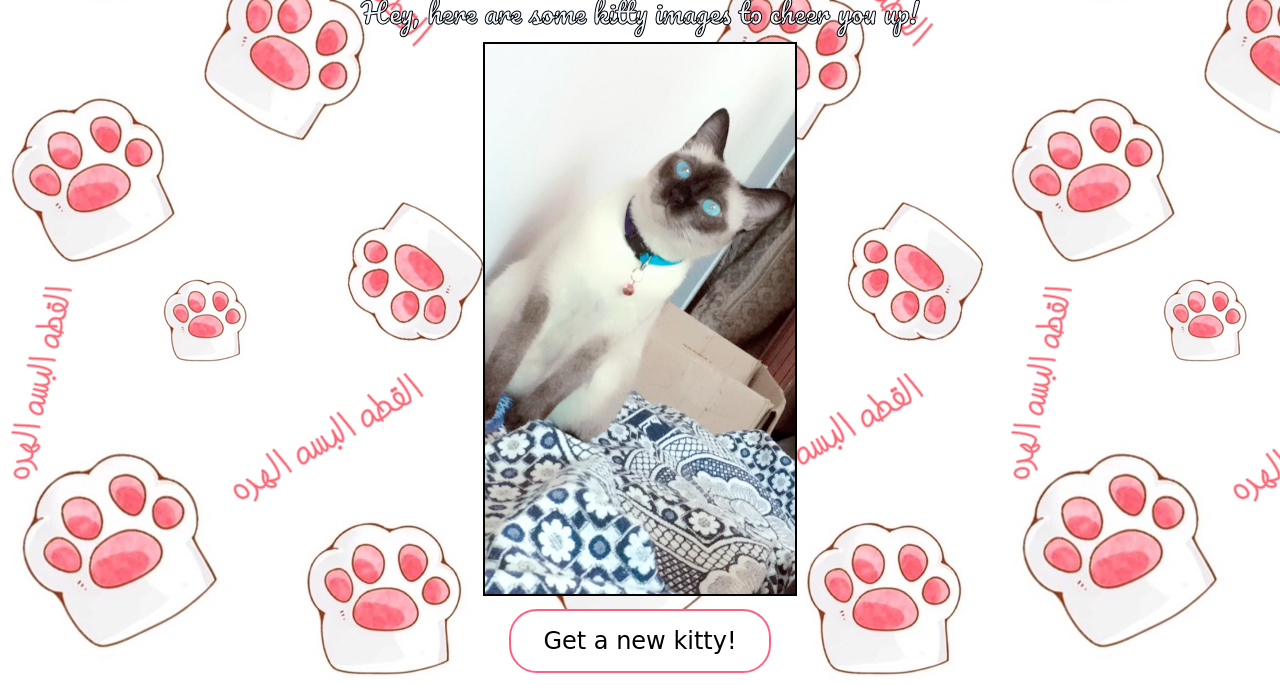
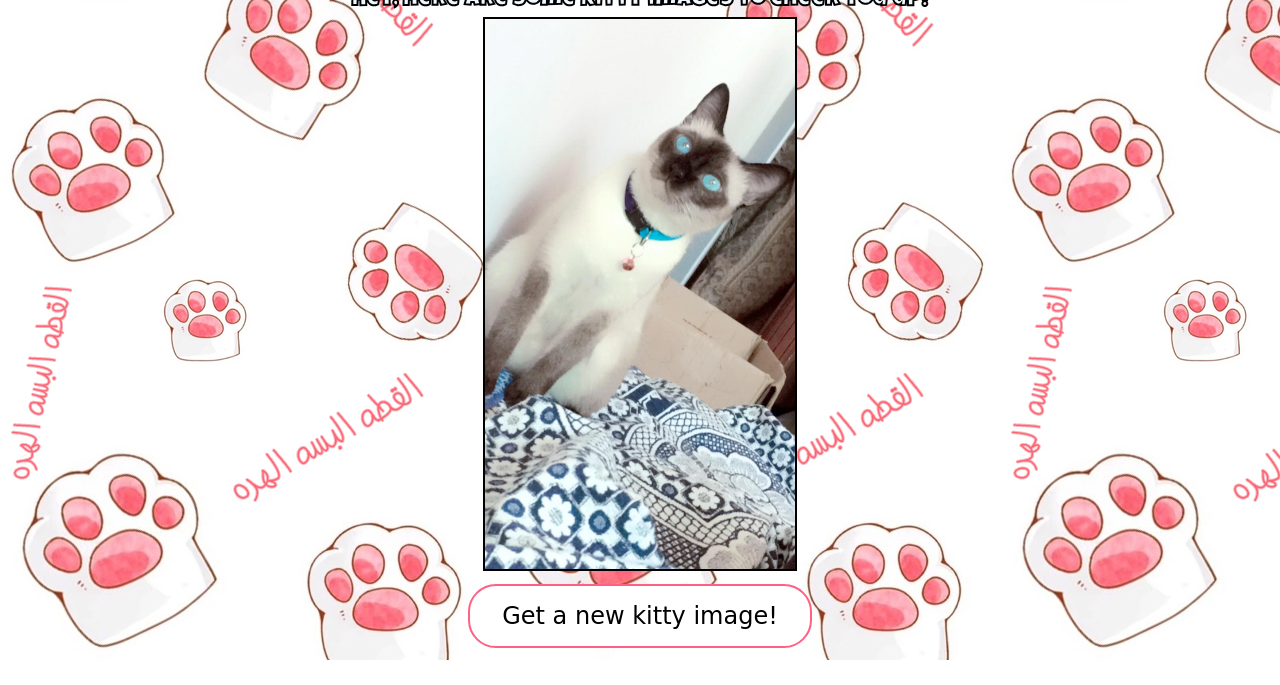
Before and after one commit to KittyImages/KittyImages.github.io, a plain HTML site: page index.html in a window 1280 px wide. Shown: the part 164-849 px from the top of the page. After the commit the page ends 824 px from the top, so only its background shows below. Drawn offline with nearby package versions, Linux system fonts and the light colour scheme; a web font is replaced by a local one.

Commit message:
updated fonts

```diff
--- a/home.css
+++ b/home.css
@@ -7,10 +7,10 @@ body{
 }
 
 .text{
-    font-size: 28px;
+    font-size: 24px;
     color: aliceblue;
-    -webkit-text-stroke: 1px black;
-    font-family: 'Pacifico', cursive;
+    -webkit-text-stroke: 2px black;
+    font-family: 'Luckiest Guy', cursive;
 }
 
 #kittybtn{
--- a/index.html
+++ b/index.html
@@ -6,7 +6,7 @@
     <script src="https://ajax.googleapis.com/ajax/libs/jquery/1.11.3/jquery.min.js"></script>
     <script src="imagesGrabber.js"></script>
     <link href="https://fonts.googleapis.com/css?family=Barriecito&display=swap" rel="stylesheet">
-    <link href="https://fonts.googleapis.com/css?family=Pacifico&display=swap" rel="stylesheet">
+    <link href="https://fonts.googleapis.com/css?family=Luckiest+Guy&display=swap" rel="stylesheet">
     <link rel="stylesheet" href="home.css">
     <link rel='shortcut icon' type='image/x-icon' href='favicon.png'/>
 </head>
@@ -27,7 +27,7 @@
     </div>
 
     <div class='main'>
-        <button onclick="getImage()" id="kittybtn" type="button">Get a new kitty!</button>
+        <button onclick="getImage()" id="kittybtn" type="button">Get a new kitty image!</button>
     </div>
 
 </body>
```
